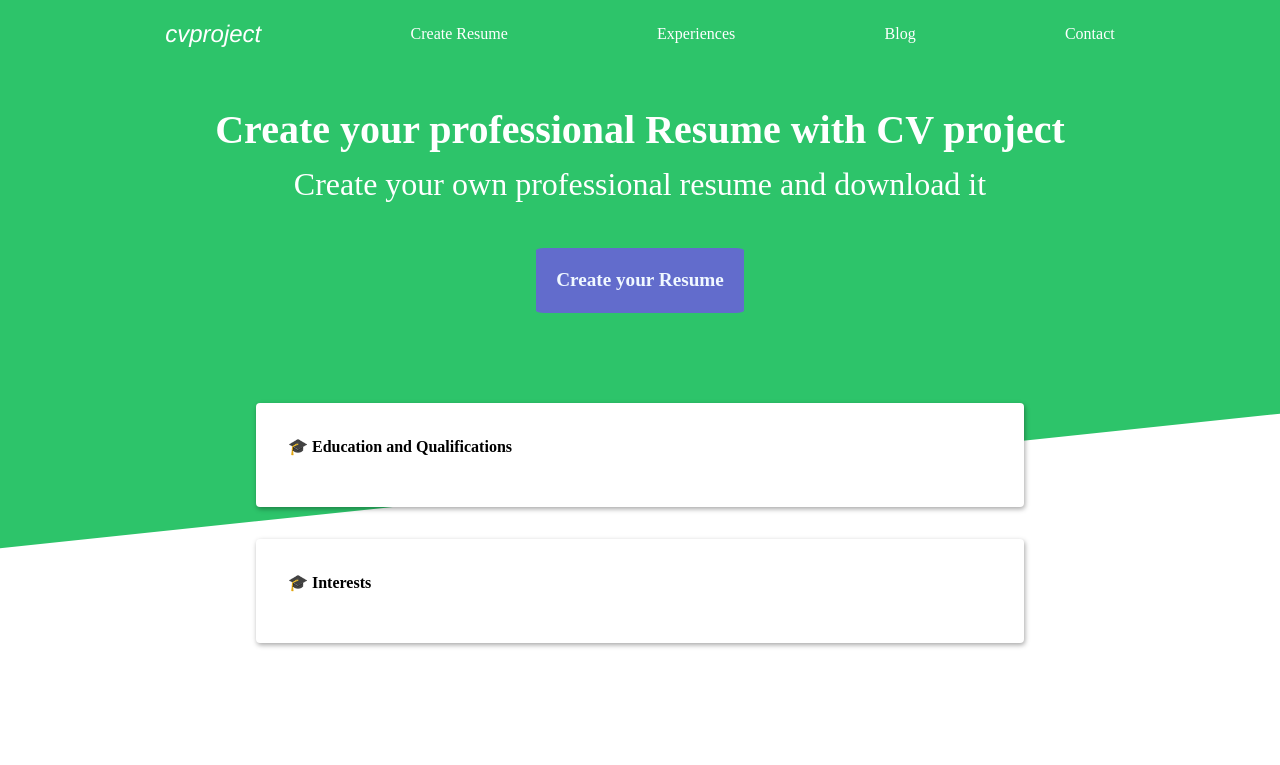
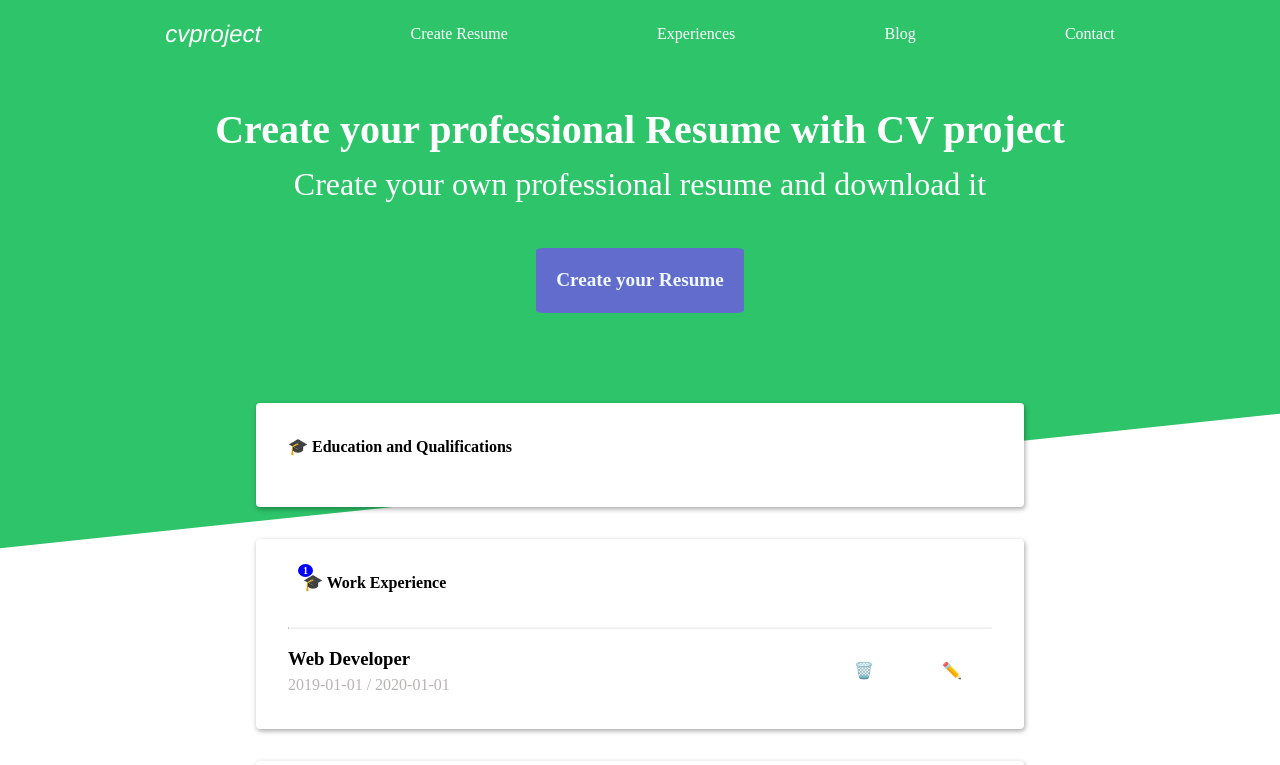
Before and after one commit to chucoyos/CV-application, a React (Vite) app: page /experiences in a window 1280 px wide. Shown: the top 765 px of the page. Built offline with nearby package versions, Linux system fonts and the light colour scheme.

Commit message:
Add workExperience feature

```diff
--- a/src/Router.jsx
+++ b/src/Router.jsx
@@ -9,6 +9,17 @@ import { useState } from 'react'
 function Router() {
 	const [generalInfo, setGeneralInfo] = useState({})
 	const [education, setEducation] = useState([])
+	const [workExperience, setWorkExperience] = useState([
+		{
+			jobTitle: 'Web Developer',
+			companyCity: 'San Francisco',
+			company: 'Google',
+			workStartDate: '2019-01-01',
+			workEndDate: '2020-01-01',
+			workDescription: 'I worked as a web developer',
+			id: 1,
+		},
+	])
 	const [interests, setInterests] = useState([])
 	const [interest, setInterest] = useState('')
 	const router = createBrowserRouter([
@@ -36,6 +47,8 @@ function Router() {
 						<Experiences
 							education={education}
 							setEducation={setEducation}
+							workExperience={workExperience}
+							setWorkExperience={setWorkExperience}
 							interests={interests}
 							setInterests={setInterests}
 							interest={interest}
--- a/src/components/Experiences.jsx
+++ b/src/components/Experiences.jsx
@@ -68,6 +68,68 @@ const Experiences = (props) => {
 		setEndDate(education.endDate)
 		setDescription(education.description)
 		onEducationDelete(id)
+	}
+	// work experience
+	const [jobTitle, setJobTitle] = useState('')
+	const [companyCity, setCompanyCity] = useState('')
+	const [company, setCompany] = useState('')
+	const [workStartDate, setWorkStartDate] = useState('')
+	const [workEndDate, setWorkEndDate] = useState('')
+	const [workDescription, setWorkDescription] = useState('')
+	const handleJobTitle = (e) => {
+		setJobTitle(e.target.value)
+	}
+	const handleCompanyCity = (e) => {
+		setCompanyCity(e.target.value)
+	}
+	const handleCompany = (e) => {
+		setCompany(e.target.value)
+	}
+	const handleWorkStartDate = (e) => {
+		setWorkStartDate(e.target.value)
+	}
+	const handleWorkEndDate = (e) => {
+		setWorkEndDate(e.target.value)
+	}
+	const handleWorkDescription = (e) => {
+		setWorkDescription(e.target.value)
+	}
+	const onWorkExperienceSubmit = (e) => {
+		e.preventDefault()
+		props.setWorkExperience([
+			...props.workExperience,
+			{
+				jobTitle: jobTitle,
+				companyCity: companyCity,
+				company: company,
+				workStartDate: workStartDate,
+				workEndDate: workEndDate,
+				workDescription: workDescription,
+				id: v4(),
+			},
+		])
+		setJobTitle('')
+		setCompanyCity('')
+		setCompany('')
+		setWorkStartDate('')
+		setWorkEndDate('')
+		setWorkDescription('')
+		toggleForm('workExperienceForm')
+	}
+	const onWorkExperienceDelete = (id) => {
+		props.setWorkExperience(
+			props.workExperience.filter((work) => work.id !== id)
+		)
+	}
+	const onWorkExperienceEdit = (id) => {
+		const workExperience = props.workExperience.find((work) => work.id === id)
+		setJobTitle(workExperience.jobTitle)
+		setCompanyCity(workExperience.companyCity)
+		setCompany(workExperience.company)
+		setWorkStartDate(workExperience.workStartDate)
+		setWorkEndDate(workExperience.workEndDate)
+		setWorkDescription(workExperience.workDescription)
+		onWorkExperienceDelete(id)
 	}
 
 	// Interests
@@ -151,36 +213,36 @@ const Experiences = (props) => {
 		</li>
 	))
 
-	// const workExperienceList = props.workExperience.map((work) => (
-	// 	<li key={work.id}>
-	// 		<hr />
-	// 		<div className={styles.inputDuo}>
-	// 			<div className={styles.inputGroup}>
-	// 				<h3>{work.jobTitle}</h3>
-	// 				<p>
-	// 					{work.workStartDate} / {work.workEndDate}
-	// 				</p>
-	// 			</div>
-	// 			<div className={styles.editList}>
-	// 				<button
-	// 					onClick={() => {
-	// 						props.onWorkExperienceDelete(work.id)
-	// 					}}
-	// 				>
-	// 					🗑️
-	// 				</button>
-	// 				<button
-	// 					onClick={() => {
-	// 						props.onWorkExperienceEdit(work.id)
-	// 						toggleForm('workExperienceForm')
-	// 					}}
-	// 				>
-	// 					✏️
-	// 				</button>
-	// 			</div>
-	// 		</div>
-	// 	</li>
-	// ))
+	const workExperienceList = props.workExperience.map((work) => (
+		<li key={work.id}>
+			<hr />
+			<div className='inputDuo'>
+				<div className='inputGroup'>
+					<h3>{work.jobTitle}</h3>
+					<p>
+						{work.workStartDate} / {work.workEndDate}
+					</p>
+				</div>
+				<div className='editList'>
+					<button
+						onClick={() => {
+							onWorkExperienceDelete(work.id)
+						}}
+					>
+						🗑️
+					</button>
+					<button
+						onClick={() => {
+							onWorkExperienceEdit(work.id)
+							toggleForm('workExperienceForm')
+						}}
+					>
+						✏️
+					</button>
+				</div>
+			</div>
+		</li>
+	))
 
 	const educationForm = (
 		<form onSubmit={onEducationSubmit}>
@@ -294,88 +356,88 @@ const Experiences = (props) => {
 		</form>
 	)
 
-	// const workExperienceForm = (
-	// 	<form onSubmit={props.onWorkExperienceSubmit}>
-	// 		<div className={styles.inputDuo}>
-	// 			<div className={styles.inputGroup}>
-	// 				<label>Job Title</label>
-	// 				<input
-	// 					type='text'
-	// 					name='jobTitle'
-	// 					placeholder='e.g. software engineer'
-	// 					value={props.jobTitle}
-	// 					onChange={props.handleJobTitle}
-	// 					required
-	// 				/>
-	// 			</div>
-	// 			<div className={styles.inputGroup}>
-	// 				<label>City/Town</label>
-	// 				<input
-	// 					type='text'
-	// 					placeholder='e.g. San Francisco'
-	// 					value={props.companyCity}
-	// 					onChange={props.handleCompanyCity}
-	// 					required
-	// 				/>
-	// 			</div>
-	// 		</div>
-	// 		<div className={styles.inputGroup}>
-	// 			<label>Employer</label>
-	// 			<input
-	// 				type='text'
-	// 				placeholder='e.g. Google'
-	// 				value={props.company}
-	// 				onChange={props.handleCompany}
-	// 				required
-	// 			/>
-	// 		</div>
-	// 		<div className={styles.inputDuo}>
-	// 			<div className={styles.inputGroup}>
-	// 				<label>Start Date</label>
-	// 				<input
-	// 					type='date'
-	// 					value={props.workStartDate}
-	// 					onChange={props.handleWorkStartDate}
-	// 					required
-	// 				/>
-	// 			</div>
-	// 			<div className={styles.inputGroup}>
-	// 				<label>End Date</label>
-	// 				<input
-	// 					type='date'
-	// 					value={props.workEndDate}
-	// 					onChange={props.handleWorkEndDate}
-	// 					required
-	// 				/>
-	// 			</div>
-	// 		</div>
-	// 		<div className={styles.inputGroup}>
-	// 			<label>Description</label>
-	// 			<textarea
-	// 				value={props.workDescription}
-	// 				onChange={props.handleWorkDescription}
-	// 			/>
-	// 		</div>
-	// 		<div className={styles.btnGroup}>
-	// 			<button
-	// 				className={styles.first}
-	// 				type='button'
-	// 				onClick={() => {
-	// 					props.setJobTitle('')
-	// 					props.setCompanyCity('')
-	// 					props.setCompany('')
-	// 					props.setWorkStartDate('')
-	// 					props.setWorkEndDate('')
-	// 					props.setWorkDescription('')
-	// 					toggleForm('workExperienceForm')
-	// 				}}
-	// 			>
-	// 				🗑️ Delete
-	// 			</button>
-	// 			<button type='submit'>💾️ Save</button>
-	// 		</div>
-	// 	</form>
-	// )
+	const workExperienceForm = (
+		<form onSubmit={onWorkExperienceSubmit}>
+			<div className='inputDuo'>
+				<div className='inputGroup'>
+					<label>Job Title</label>
+					<input
+						type='text'
+						name='jobTitle'
+						placeholder='e.g. software engineer'
+						value={jobTitle}
+						onChange={handleJobTitle}
+						required
+					/>
+				</div>
+				<div className='inputGroup'>
+					<label>City/Town</label>
+					<input
+						type='text'
+						placeholder='e.g. San Francisco'
+						value={companyCity}
+						onChange={handleCompanyCity}
+						required
+					/>
+				</div>
+			</div>
+			<div className='inputGroup'>
+				<label>Employer</label>
+				<input
+					type='text'
+					placeholder='e.g. Google'
+					value={company}
+					onChange={handleCompany}
+					required
+				/>
+			</div>
+			<div className='inputDuo'>
+				<div className='inputGroup'>
+					<label>Start Date</label>
+					<input
+						type='date'
+						value={workStartDate}
+						onChange={handleWorkStartDate}
+						required
+					/>
+				</div>
+				<div className='inputGroup'>
+					<label>End Date</label>
+					<input
+						type='date'
+						value={workEndDate}
+						onChange={handleWorkEndDate}
+						required
+					/>
+				</div>
+			</div>
+			<div className='inputGroup'>
+				<label>Description</label>
+				<textarea
+					value={workDescription}
+					onChange={handleWorkDescription}
+				/>
+			</div>
+			<div className='btnGroup'>
+				<button
+					className='first'
+					type='button'
+					onClick={() => {
+						setJobTitle('')
+						setCompanyCity('')
+						setCompany('')
+						setWorkStartDate('')
+						setWorkEndDate('')
+						setWorkDescription('')
+						toggleForm('workExperienceForm')
+					}}
+				>
+					🗑️ Delete
+				</button>
+				<button type='submit'>💾️ Save</button>
+			</div>
+		</form>
+	)
 
 	return (
 		<div className='App'>
@@ -406,7 +468,7 @@ const Experiences = (props) => {
 			></ExperienceCard>
 
 			{/* Work experience Card */}
-			{/* <ExperienceCard
+			<ExperienceCard
 				cardTitle='Work Experience'
 				experienceName='work experience'
 				workExperience={props.workExperience}
@@ -420,7 +482,8 @@ const Experiences = (props) => {
 				formId='workExperienceForm'
 				list={workExperienceList}
 				form={workExperienceForm}
-			></ExperienceCard> */}
+				count={props.workExperience.length}
+			></ExperienceCard>
 			{/* ==========Interests Card ============ */}
 			<ExperienceCard
 				cardTitle='Interests'
```
